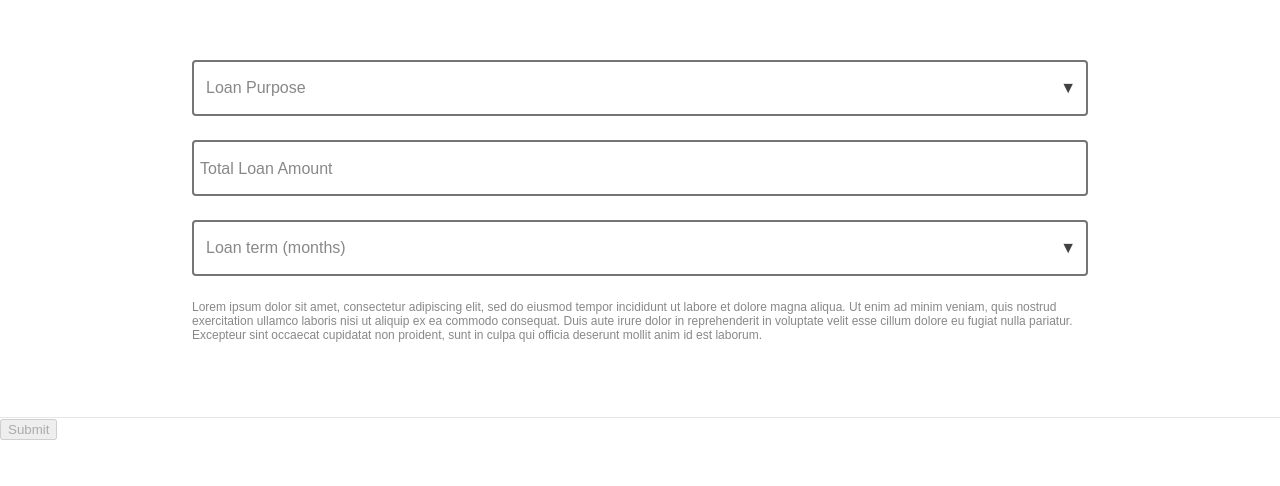
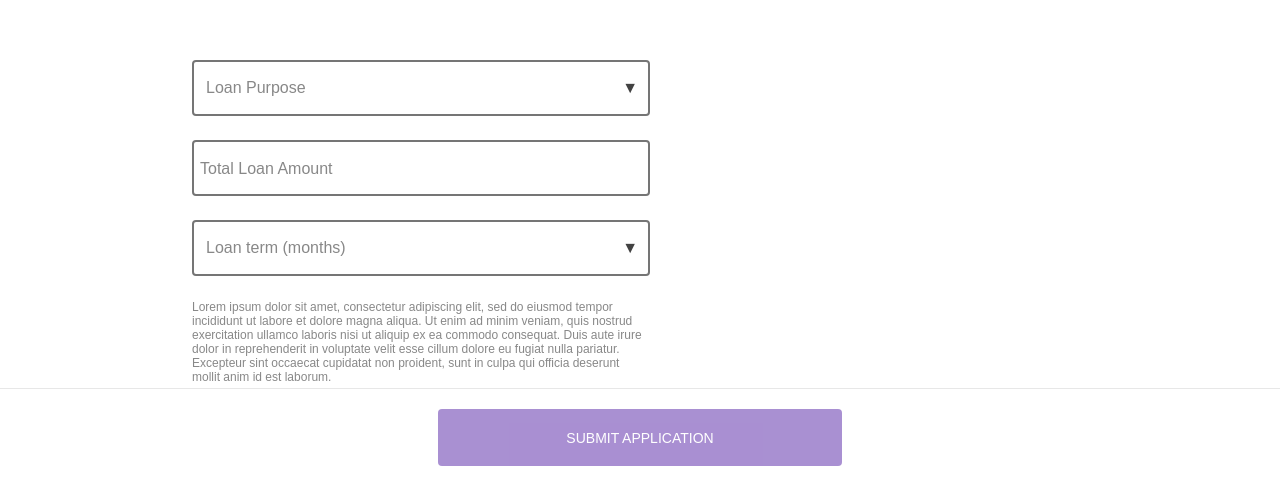
Before and after one commit to ALCordeiro/personal-loan, a React (Create React App) app: page / in a window 1280 px wide. Shown: the part 340-826 px from the top of the page. Before the commit the page ends 800 px from the top, so only its background shows below. Built offline with nearby package versions, Linux system fonts and the light colour scheme.

Commit message:
Button style

```diff
--- a/src/common/enums/LoanEnum.ts
+++ b/src/common/enums/LoanEnum.ts
@@ -9,7 +9,7 @@ enum LoanEnum {
 	PERSONAL = 'Personal',
 	API_ERROR = 'API Error',
 	MONTHS = 'months',
-	TERMS = 'Lorem ipsum dolor sit amet, consectetur adipiscing elit, sed do eiusmod tempor incididunt ut labore et dolore magna aliqua. Ut enim ad minim veniam, quis nostrud exercitation ullamco laboris nisi ut aliquip ex ea commodo consequat. Duis aute irure dolor in reprehenderit in voluptate velit esse cillum dolore eu fugiat nulla pariatur. Excepteur sint occaecat cupidatat non proident, sunt in culpa qui officia deserunt mollit anim id est laborum.'
+	TERMS = 'Lorem ipsum dolor sit amet, consectetur adipiscing elit, sed do eiusmod tempor incididunt ut labore et dolore magna aliqua. Ut enim ad minim veniam, quis nostrud exercitation ullamco laboris nisi ut aliquip ex ea commodo consequat. Duis aute irure dolor in reprehenderit in voluptate velit esse cillum dolore eu fugiat nulla pariatur. Excepteur sint occaecat cupidatat non proident, sunt in culpa qui officia deserunt mollit anim id est laborum.',
 }
 
 export default LoanEnum
--- a/src/common/utils/formatCurrency.ts
+++ b/src/common/utils/formatCurrency.ts
@@ -4,8 +4,8 @@ export default function formatCurrency(
 
   let value = e.currentTarget.value;
   value = value.replace(/\D/g, ""); // Remove todos os caracteres não numéricos
-  value = value.replace(/(\d)(\d{2})$/, "$1,$2") // Adiciona a vírgula para separar os centavos
-  value = value.replace(/(?=(\d{3})+(\D))\B/g, ".") // Adiciona pontos como separadores de milhar
+  value = value.replace(/(\d)(\d{2})$/, "$1.$2") // Adiciona a vírgula para separar os centavos
+  value = value.replace(/(?=(\d{3})+(\D))\B/g, ",") // Adiciona pontos como separadores de milhar
   if (value !== "") {
     value = "$ " + value; // Adiciona o símbolo de dólar na frente do valor
   }
--- /dev/null
+++ b/src/components/Button/index.tsx
@@ -0,0 +1,28 @@
+import React from 'react';
+import {
+  ButtonComponent,
+} from './styles';
+import useIsMobile from '../../common/hooks/useIsMobile';
+
+interface HeaderProps {
+  type: "button" | "reset" | "submit" | undefined;
+  disabled: boolean;
+  label: string;
+}
+
+const Button: React.FC<HeaderProps> = ({
+  type,
+  disabled,
+  label,
+  ...props
+}) => {
+  const isMobile = useIsMobile();
+
+  return (
+    <ButtonComponent type={type} disabled={disabled} {...props} isDisabled={disabled}>
+      {label}
+    </ButtonComponent>
+  );
+};
+
+export default React.memo(Button);
--- /dev/null
+++ b/src/components/Button/styles.ts
@@ -0,0 +1,17 @@
+import styled from 'styled-components'
+import fontSize from '../../common/utils/fontSize';
+
+export const ButtonComponent = styled.button<{ isDisabled: boolean; }>`
+  ${fontSize(14)}
+  opacity: ${({ isDisabled }) => (isDisabled ? '0.6' : '1')};
+  padding: 8px 16px 8px 16px;
+  height: 57px;
+  width: 404px;
+  background-color: #7146B5;
+  border-radius: 4px;
+  border: 0px solid white;
+  color: #FFFFFF;
+  text-transform: uppercase;
+  cursor: pointer;
+  transition: opacity 0.3s;
+`
--- a/src/pages/HomePage.styles.ts
+++ b/src/pages/HomePage.styles.ts
@@ -17,6 +17,13 @@ export const FormWrapper = styled.form`
 
 export const ButtonWrapper = styled.div`
   margin-bottom: 20px;
-  margin-top: 20px;
+  padding-top: 20px;
   border-top: 1px solid #E7E7E7;
+  display: flex;
+  justify-content: center;
+  align-items: center;
 `
+
+export const FieldsContainer = styled.div`
+  width: 458px;
+`
--- a/src/pages/HomePage.tsx
+++ b/src/pages/HomePage.tsx
@@ -2,9 +2,10 @@ import React, { useCallback } from 'react';
 import { useForm, SubmitHandler, Controller } from "react-hook-form";
 import { Input, Select, Terms } from '../components';
 import LoanEnum from '../common/enums/LoanEnum';
-import { ButtonWrapper, FormWrapper, HomePageWrapper } from './HomePage.styles';
+import { ButtonWrapper, FieldsContainer, FormWrapper, HomePageWrapper } from './HomePage.styles';
 import formatCurrency from '../common/utils/formatCurrency';
 import { loanPurposeOptions, months } from '../common/utils/dropdownOptions';
+import Button from '../components/Button';
 
 export interface IFormInput {
   totalAmount: string;
@@ -40,6 +41,7 @@ function HomePage() {
   return (
     <FormWrapper onSubmit={handleSubmit(onSubmit)} >
       <HomePageWrapper>
+          <FieldsContainer>
             <Controller
               name="loanPurpose"
               control={control}
@@ -68,11 +70,10 @@ function HomePage() {
               )}
             />
             <Terms text={LoanEnum.TERMS} />
+          </FieldsContainer>
       </HomePageWrapper>
       <ButtonWrapper>
-        <button type="submit" disabled={!isFormValid()}>
-          Submit
-        </button>
+        <Button type="submit" disabled={!isFormValid()} label={LoanEnum.SUBMIT_APPLICATION} />
       </ButtonWrapper>
     </FormWrapper>
 
```
Lines whose indentation alone changed are shown as unchanged.
